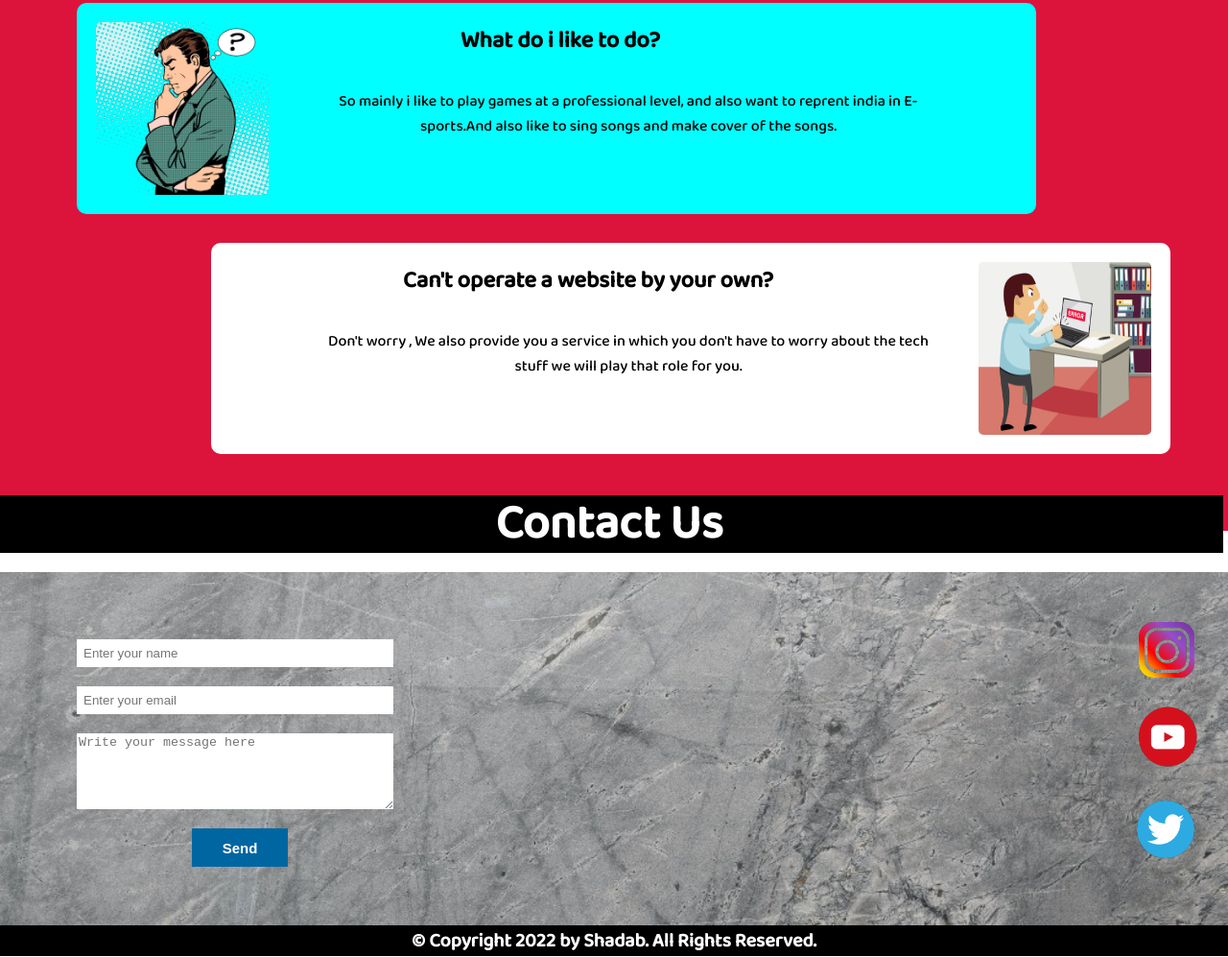
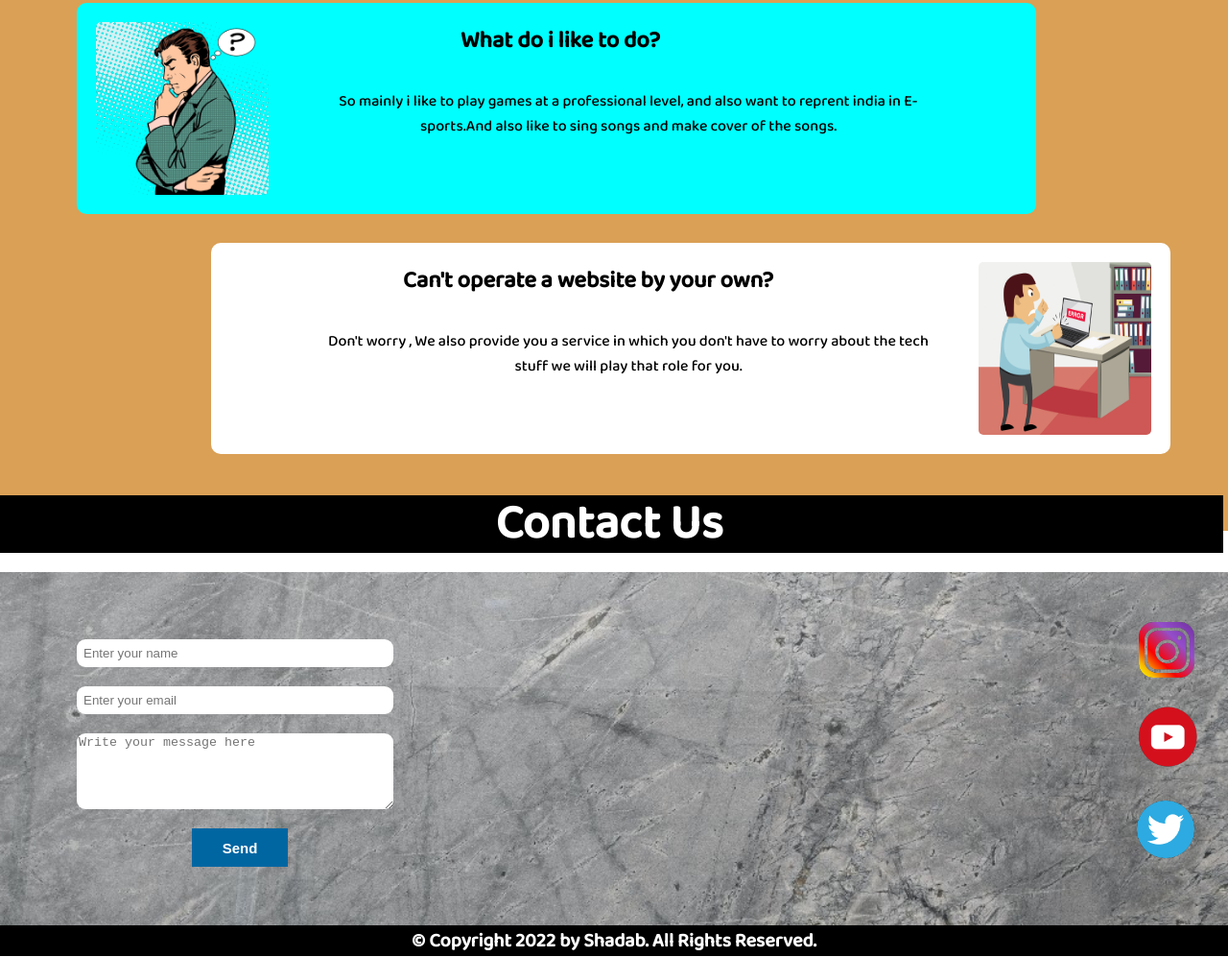
Before and after one commit to ninja2op-coder/shadab-tempo-website, a plain HTML site: page index.html in a window 1280 px wide. Shown: the part 1304-2301 px from the top of the page at 96% size. Drawn offline with nearby package versions, Linux system fonts and the light colour scheme; a web font is replaced by a local one.

Commit message:
somewhat final

```diff
--- a/index.html
+++ b/index.html
@@ -68,7 +68,7 @@
   </section>
 </div>
 <h1 id="about">About Me</h1>
-<section class="boxes" style="background-color: crimson;">
+<section class="boxes" style="background-color: rgb(218, 160, 85);">
   <div id="box-1" style="background-color: cyan ;">
     <img class="boximg" id="img-1" src="./images/studyimage.png" alt="" />
     <h1>Where do i study?</h1>
@@ -109,14 +109,14 @@
 <section class="contact" id="contacts">
   <h1>Contact Us</h1>
   <div class="newletter">
-    <form name="contact" method="POST" data-netlify="true">
-      <input
+    <form name="contact" method="POST" data-netlify="true" >
+      <input style="border-radius: 9px;"
         id="name"
         type="text"
         name="name"
         placeholder="Enter your name"
         required
-      /><input
+      /><input style="border-radius: 9px;"
         id="email"
         type="email"
         name="email"
@@ -128,7 +128,7 @@
         cols="20"
         rows="5"
         placeholder="Write your message here"
-        required
+        required style="border-radius: 9px;"
       ></textarea
       >
       <button id="submit" type="submit">Send</button>
```
